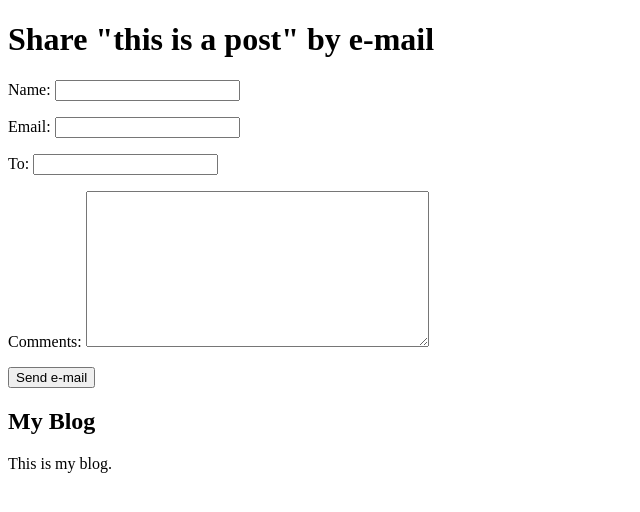
After one commit to Alequin/django_tutorial__building_a_blog, a Django app: page /blog/6/share/ in a window 1280 px wide. The commit adds this page. Shown: the top 512 px of the page, without its empty margins (0-640 px from the left). Run offline with Django 3.2, Linux system fonts and the light colour scheme; data comes from the database, SQL or seed files in the repository; both versions use the stored data as it was after the commit.

Commit message:
video 11

```diff
--- a/blog/templates/blog/post/detail.html
+++ b/blog/templates/blog/post/detail.html
@@ -6,4 +6,5 @@
   <h1>{{ post.title }}</h1>
   <p class="data">published {{ post.publish }} by {{post.author}}</p>
   {{ post.body|linebreaks }}
+  <p><a href="{% url "blog:post_share" post.id %}">Share this post</a></p>
 {%  endblock %}
--- /dev/null
+++ b/blog/templates/blog/post/share.html
@@ -0,0 +1,19 @@
+{% extends "blog/base.html" %}
+
+{% block title %}Share a post{% endblock %}
+
+{% block content %}
+
+  {% if sent %}
+    <h1>E-mail successfully sent</h1>
+    <p>"{{post.title}}" was "successully" sent by e-mail.</p>
+  {% else %}
+    <h1>Share "{{post.title}}" by e-mail</h1>
+    <form action="." method="post">
+      {{form.as_p}}
+      {% csrf_token %}
+      <input type="submit" value="Send e-mail">
+    </form>
+  {% endif %}
+
+{% endblock %}
--- a/blog/urls.py
+++ b/blog/urls.py
@@ -9,4 +9,5 @@ urlpatterns = [
         views.post_detail,
         name='post_detail'
     ),
+    url(r'^(?P<post_id>\d+)/share/$', views.post_share, name='post_share'),
 ]
--- a/blog/views.py
+++ b/blog/views.py
@@ -33,21 +33,23 @@ def post_share(request, post_id):
     post = get_object_or_404(Post, id=post_id, status='published')
     sent = False
 
+    form = None
     if(request.method == 'POST'):
         form = EmailPostForm(request.POST)
-        if(form.is_valid?()):
+        if(form.is_valid()):
             cd = form.cleaned_data
-            post_url = request.build_absolute_url(post.get_absolute_url())
-            subject = '{} ({}) recommends you read "{}"'.format(cd['name'], cd['email'], post['title'])
+            post_url = request.build_absolute_uri(post.get_absolute_url())
+            subject = '{} ({}) recommends you read "{}"'.format(cd['name'], cd['email'], post.title)
             message = 'Read "{}" at {}\n\n{}\'s comments: {}'.format(post.title, post_url, '1', '2')
-            send_mail(subject, message, 'admin@blog.com' [cd['to']])
+            # send_mail(subject, message, 'admin@blog.com', [cd['to']])
+            print('send does not work due to SMTPDataError')
             sent = True
-        else:
-            form = EmailPostForm()
+    else:
+        form = EmailPostForm()
 
     to_send = {
-        'post': post
-        'form': form
+        'post': post,
+        'form': form,
         'sent': sent
     }
     return render(request, 'blog/post/share.html', to_send)
```
Also changed, not shown: db.sqlite3, 3 other files.
